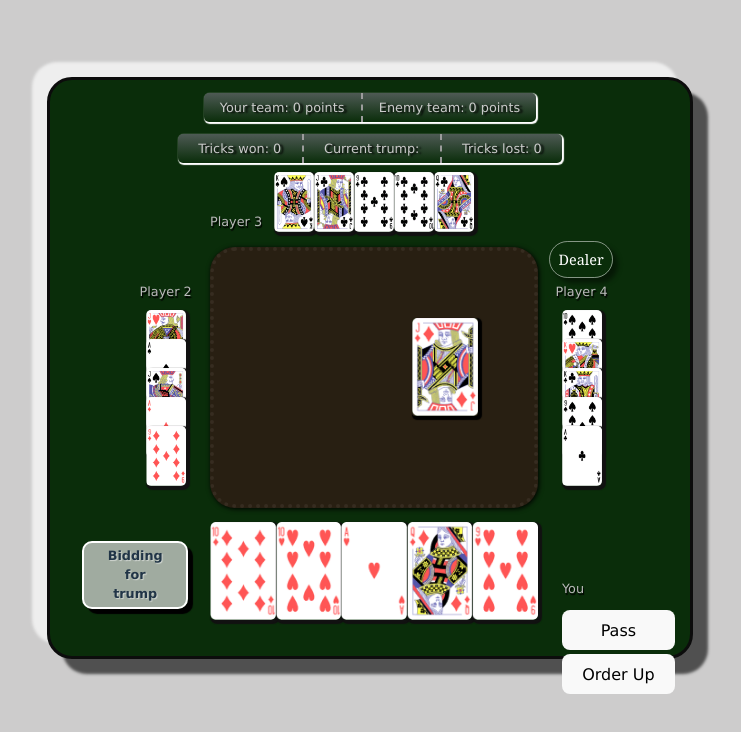
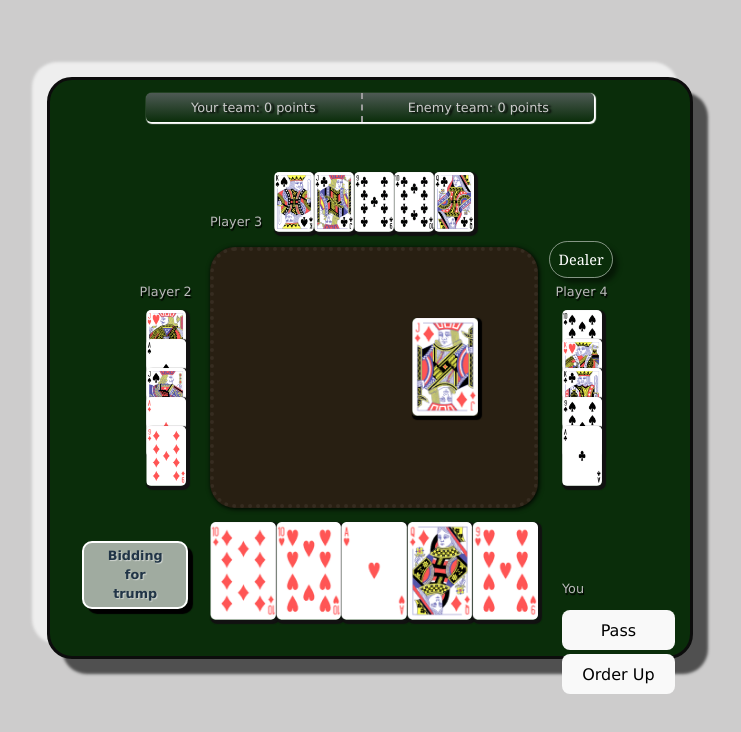
Before and after one commit to jasminealmassri/Euchre.Web, a React (Vite) app in the folder euchre-react/: page / in a window 1280 px wide. Shown: the top 732 px of the page, without its empty margins (270-1011 px from the left). Built offline with nearby package versions, Linux system fonts and the light colour scheme.

Commit message:
Added trump maker to selectors and score component

```diff
--- a/euchre-react/src/components/EngineDemo.tsx
+++ b/euchre-react/src/components/EngineDemo.tsx
@@ -6,6 +6,8 @@ import {
   selectDealerPointer,
   selectPhase,
   selectPlayers,
+  selectTrumpMaker,
+  selectTrumpMakerIndex,
 } from "../state/selectors/euchre";
 import Pile from "./Pile";
 import HumanPlayer from "./HumanPlayer";
@@ -13,12 +15,15 @@ import "./TableComponent.css";
 import ScoreComponent from "./ScoreComponent";
 import MessageComponent from "./MessageComponent";
 import ComputerPlayer from "./ComputerPlayer";
+import { EuchrePlayerState } from "../state";
 
 const EngineDemo = () => {
   const phase = useEuchreSelector(selectPhase);
   const players = useEuchreSelector(selectPlayers);
   const dealerPointer = useEuchreSelector(selectDealerPointer);
   const dealer = useEuchreSelector(findPlayer(dealerPointer));
+  const trumpMaker = useEuchreSelector(selectTrumpMaker) as EuchrePlayerState;
+  const trumpMakerIndex = useEuchreSelector(selectTrumpMakerIndex);
   const talon = useEuchreSelector((state) => state.piles.talon);
   const table = useEuchreSelector((state) => state.piles.table);
   const trump = useEuchreSelector((state) => state.trump);
@@ -35,10 +40,10 @@ const EngineDemo = () => {
         <ScoreComponent />
         <MessageComponent />
         {/* <PromptComponent/> */}
-        <p id="player-1-label">You</p>
-        <p id="player-2-label">Player 2</p>
-        <p id="player-3-label">Player 3</p>
-        <p id="player-4-label">Player 4</p>
+        <p id="player-1-label">{players[0].name}</p>
+        <p id="player-2-label">{players[1].name}</p>
+        <p id="player-3-label">{players[2].name}</p>
+        <p id="player-4-label">{players[3].name}</p>
         {/* <TableComponent /> */}
       </div>
       <div>
--- a/euchre-react/src/components/Player.css
+++ b/euchre-react/src/components/Player.css
@@ -46,7 +46,7 @@
 
 .player_2_is_dealer {
   top: 28%;
-  left: 9%;
+  left: 12%;
 }
 
 .player_3_is_dealer {
--- a/euchre-react/src/components/ScoreComponent.css
+++ b/euchre-react/src/components/ScoreComponent.css
@@ -1,5 +1,12 @@
+.scoreboard-container {
+  display: flex;
+  flex-direction: column;
+  justify-content: center;
+  align-items: center;
+}
+
 .total_scores,
-.scoreboard {
+.round-scoreboard {
   position: relative;
   z-index: 10;
   color: rgb(202, 202, 202);
@@ -19,7 +26,7 @@
 
 .total_scores {
   box-shadow: 1px 1px 1px 1px white;
-  width: 52%;
+  width: 70%;
   display: flex;
   div {
     flex: 1 1 auto;
@@ -31,9 +38,9 @@
   }
 }
 
-.scoreboard {
+.round-scoreboard {
   box-shadow: 1px 1px 1px 1px white;
-  width: 60%;
+  width: 80%;
   text-align: center;
   margin: 0 auto;
   display: flex;
--- a/euchre-react/src/components/ScoreComponent.tsx
+++ b/euchre-react/src/components/ScoreComponent.tsx
@@ -7,7 +7,7 @@ import Diamonds from "../assets/images/Suits/Outline/Diamonds2.png";
 
 import { useEuchreSelector } from "../state/hooks";
 import { PlayingCardSuit } from "../lib/euchre";
-import { selectPlayer } from "../state/selectors/euchre";
+import { selectPlayer, selectTrumpMaker } from "../state/selectors/euchre";
 
 const ScoreComponent = () => {
   const team1Score = useEuchreSelector((state) => state.team1Score);
@@ -17,6 +17,7 @@ const ScoreComponent = () => {
   const player2 = useEuchreSelector(selectPlayer(1));
   const player3 = useEuchreSelector(selectPlayer(2));
   const player4 = useEuchreSelector(selectPlayer(3));
+  const trumpMaker = useEuchreSelector(selectTrumpMaker);
 
   const getTrumpIcon = (trump: PlayingCardSuit | null) => {
     switch (trump) {
@@ -32,12 +33,13 @@ const ScoreComponent = () => {
   };
 
   return (
-    <>
+    <div className="scoreboard-container">
       <div className="total_scores">
         <div>Your team: {team1Score} points</div>
         <div>Enemy team: {team2Score} points</div>
       </div>
-      <div className="scoreboard">
+      {trump && (
+        <div className="round-scoreboard">
           <div className="left_score">
             <p>Tricks won: {(player1?.tricks ?? 0) + (player3?.tricks ?? 0)}</p>
           </div>
@@ -47,11 +49,20 @@ const ScoreComponent = () => {
               <img src={getTrumpIcon(trump)} className="trumpAnimation"></img>
             )}
           </div>
+          {trumpMaker && (
             <div className="right_score">
-          <p>Tricks lost: {(player2?.tricks ?? 0) + (player4?.tricks ?? 0)} </p>
+              <p>Trump called by {trumpMaker?.name}</p>
+            </div>
+          )}
+          <div className="right_score">
+            <p>
+              Tricks lost: {(player2?.tricks ?? 0) + (player4?.tricks ?? 0)}{" "}
+            </p>
+            {/* {trumpMaker && <p>Trump called by {trumpMaker?.name}</p>} */}
           </div>
         </div>
-    </>
+      )}
+    </div>
   );
 };
 
--- a/euchre-react/src/lib/euchre/index.ts
+++ b/euchre-react/src/lib/euchre/index.ts
@@ -82,7 +82,7 @@ export interface EuchreGameState {
 
 export const player1State: EuchrePlayerState = {
   hand: "player1",
-  name: "Player 1",
+  name: "You",
   tablePosition: 0,
   type: "human",
   sittingOut: false,
--- a/euchre-react/src/state/selectors/euchre/index.ts
+++ b/euchre-react/src/state/selectors/euchre/index.ts
@@ -28,6 +28,14 @@ export const selectPlayerHand = (player: number) => (state: EuchreGameState) =>
   state.players[player].hand;
 
 export const selectPlayers = (state: EuchreGameState) => state.players;
+
+export const selectTrumpMaker = (state: EuchreGameState) => {
+  return state.players.find((player) => player.role === "M");
+};
+
+export const selectTrumpMakerIndex = (state: EuchreGameState) => {
+  return state.players.findIndex((player) => player.role === "M");
+};
 
 export const selectPlayer = (player: number) => (state: EuchreGameState) =>
   state.players[player];
```
Lines whose indentation alone changed are shown as unchanged.
